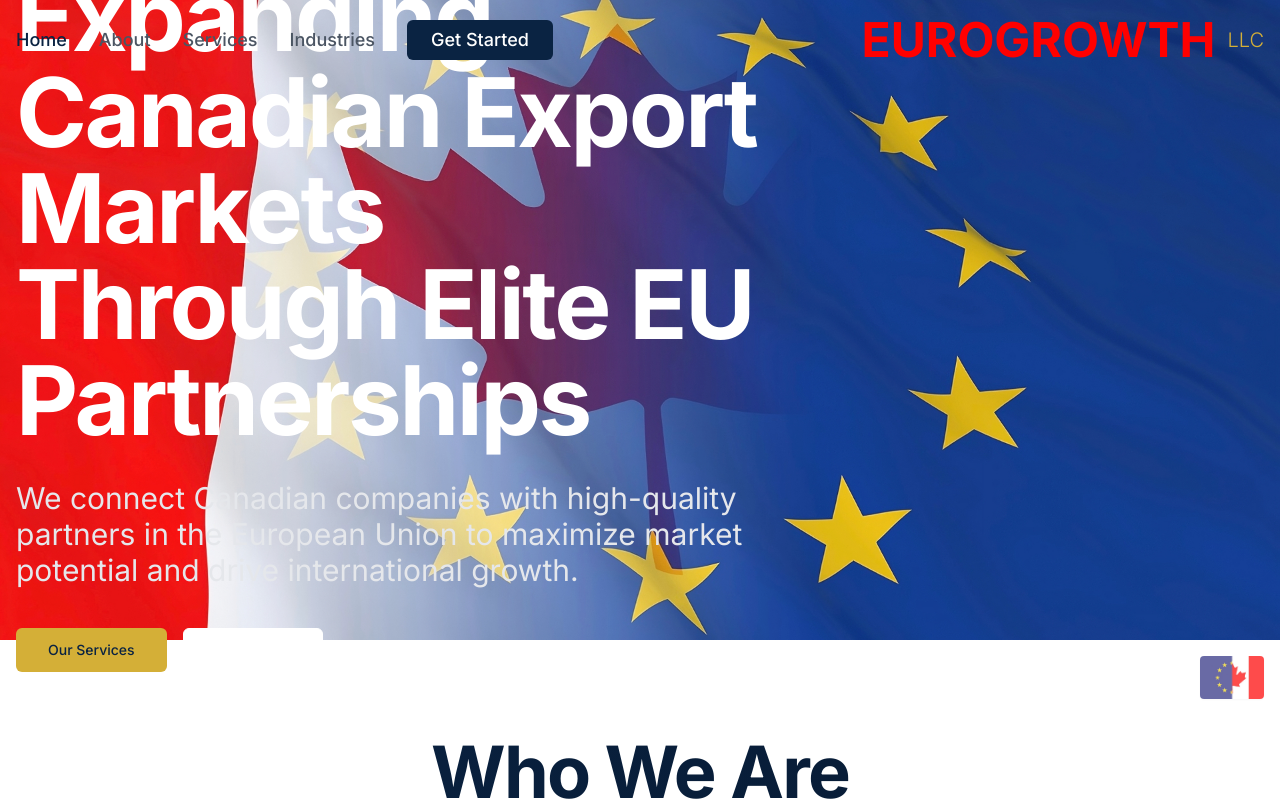
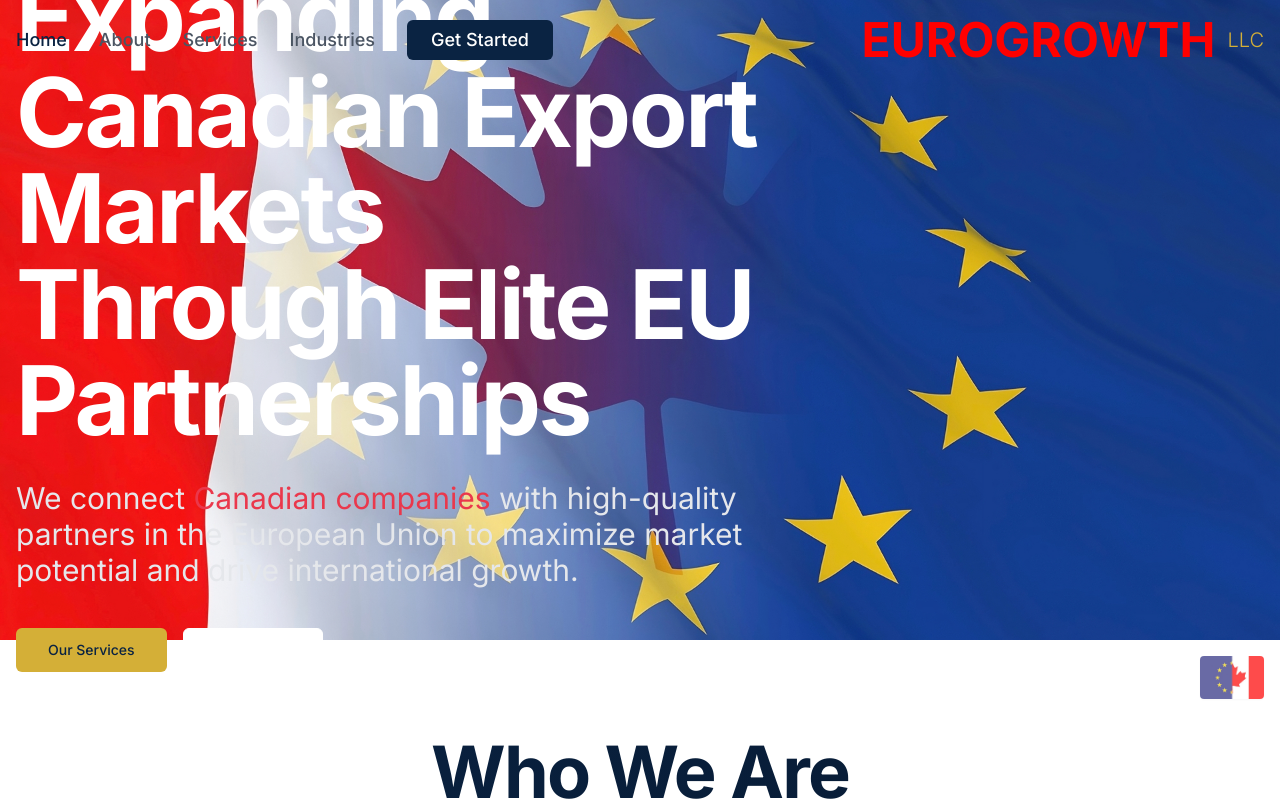
Before and after one commit to xadcampaign/trdwnd-connect, a React (Vite) app: page / in a window 1280 px wide. Shown: the top 801 px of the page. Built offline with nearby package versions, Linux system fonts and the light colour scheme.

Commit message:
Fix: Change text color
Change the color of the text "we connect canadian companies" to canadian red.

```diff
--- a/src/pages/HomePage.tsx
+++ b/src/pages/HomePage.tsx
@@ -16,7 +16,7 @@ const HomePage = () => {
     <main>
       <Hero
         title="Expanding Canadian Export Markets Through Elite EU Partnerships"
-        subtitle="We connect Canadian companies with high-quality partners in the European Union to maximize market potential and drive international growth."
+        subtitle={<span>We connect <span className="text-[#ea384c]">Canadian companies</span> with high-quality partners in the European Union to maximize market potential and drive international growth.</span>}
         image="/lovable-uploads/192ae08f-974b-4254-a059-f245c321a59a.png"
       >
         <div className="flex flex-col sm:flex-row gap-4 mt-8 justify-center md:justify-start">
```
